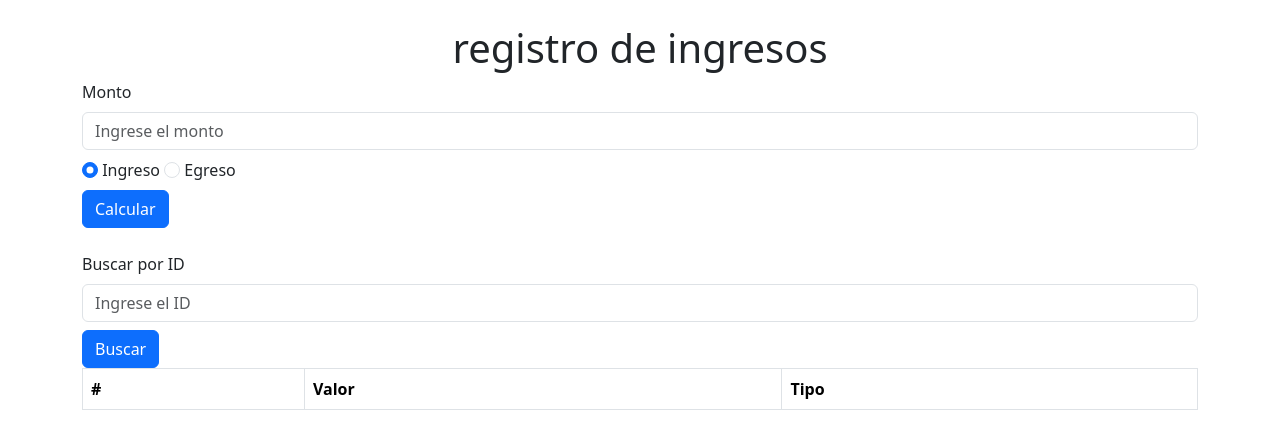
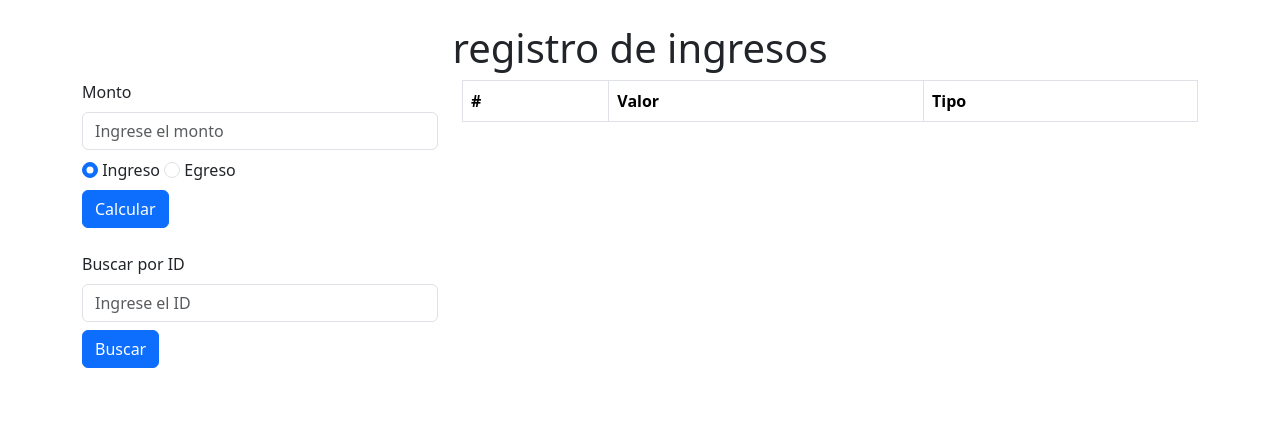
Before and after one commit to leidert11/prueba-api, a plain HTML site: page index.html in a window 1280 px wide. Drawn offline with nearby package versions, Linux system fonts and the light colour scheme; no server answers.

Commit message:
style: :lipstick: rediseñando la pagina principal
@campusland

```diff
--- a/index.html
+++ b/index.html
@@ -12,6 +12,8 @@
 <body>
     <div class="container mt-4">
         <h1 class="text-center">registro de ingresos</h1>
+        <div class="row">
+            <div class="col-md-4 ml-0 mr-0">
                 <form action="" class="form-inline mb-4">
                     <div class="form-group">
                         <label for="valor" class="mr-2 mb-2">Monto</label>
@@ -30,11 +32,13 @@
                     <input type="number" required name="buscar" placeholder="Ingrese el ID" class="form-control mr-2 mb-2" id="buscar">
                     <button class="btn btn-primary" id="btnBuscar">Buscar</button>
                 </div>
+            </div>
+            <div class="col-md-8 ml-0 mr-0">
                 <table class="table table-striped table-bordered table-responsive-sm">
                     <thead>
                         <tr>
                             <th>#</th>
-                    <th>Valor</th>
+                            <th style="max-width: 100px;">Valor</th>
                             <th>Tipo</th>
                         </tr>
                     </thead>
@@ -43,6 +47,7 @@
                     </tbody>
                 </table>
             </div>
-
+        </div>
+    </div>
 </body>
 </html>
```
Lines whose indentation alone changed are shown as unchanged.
